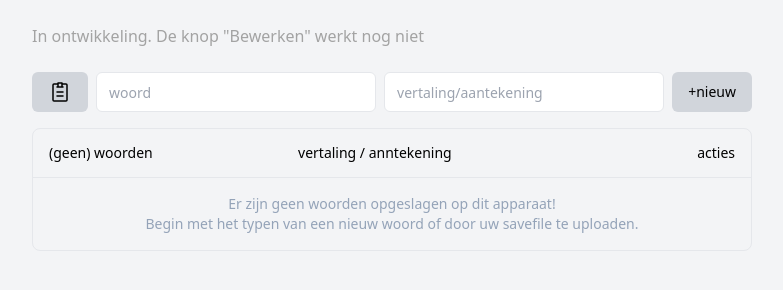
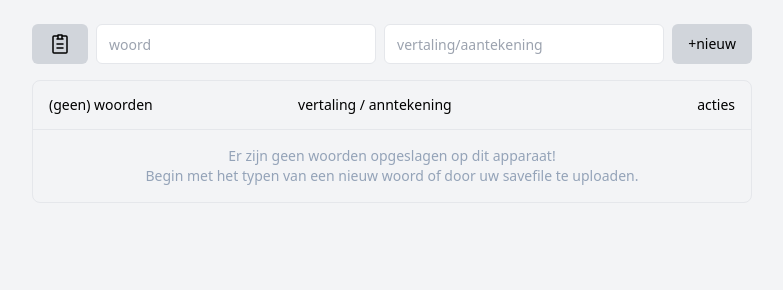
Before and after one commit to svuvi/svuvi.github.io, a plain HTML site: page wordsearch/index.html in a window 1280 px wide. Shown: the whole page, without its empty margins (248-1031 px from the left). Drawn offline with Linux system fonts and the light colour scheme.

Commit message:
remove warning

```diff
--- a/wordsearch/index.html
+++ b/wordsearch/index.html
@@ -9,7 +9,6 @@
 </head>
 <body class="bg-gray-100 dark:bg-neutral-700 dark:text-white">
 <div class="w-full max-w-3xl mx-auto p-4 md:p-6">
-    <p class="pb-6 text-neutral-400">In ontwikkeling. De knop "Bewerken" werkt nog niet</p>
     <div class="flex items-center gap-2 mb-4">
         <div id="dropdownGroup" class="relative">
             <button id="dropdownHoverButton" class="bg-gray-300 dark:bg-neutral-600 hover:bg-gray-400 dark:hover:bg-neutral-500 inline-flex items-center justify-center whitespace-nowrap rounded-md text-sm font-medium ring-offset-background transition-colors focus-visible:outline-none focus-visible:ring-2 focus-visible:ring-ring focus-visible:ring-offset-2 disabled:pointer-events-none disabled:opacity-50 bg-primary text-primary-foreground hover:bg-primary/90 h-10 px-4 py-2" type="button">
```
